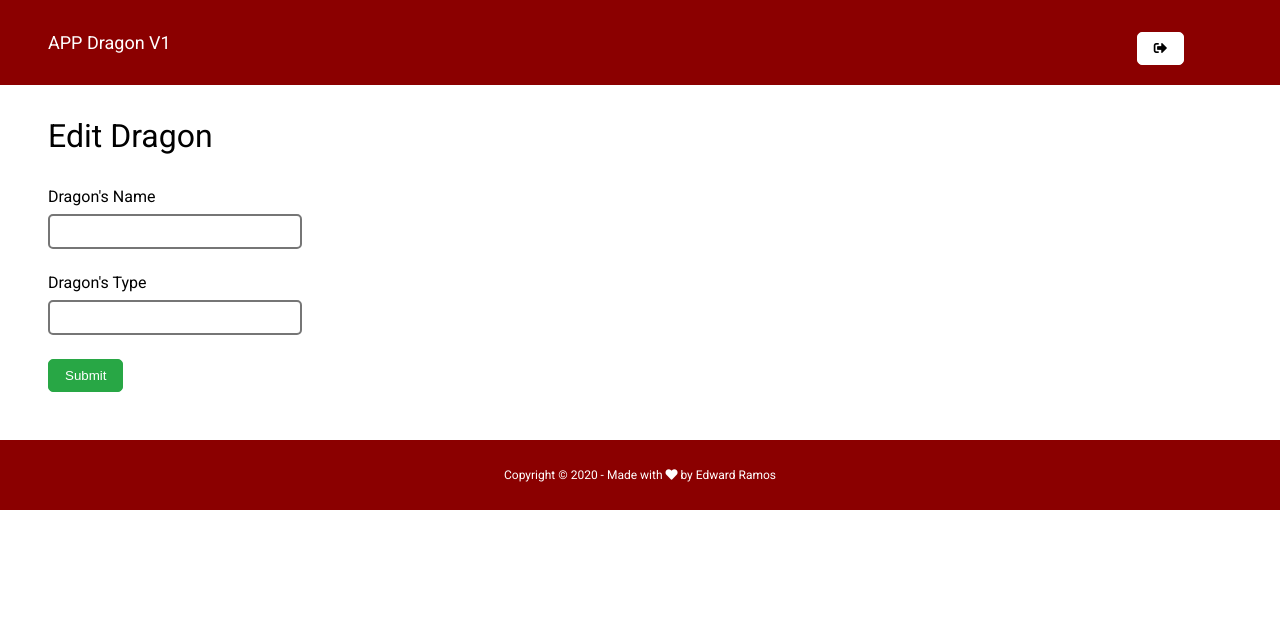
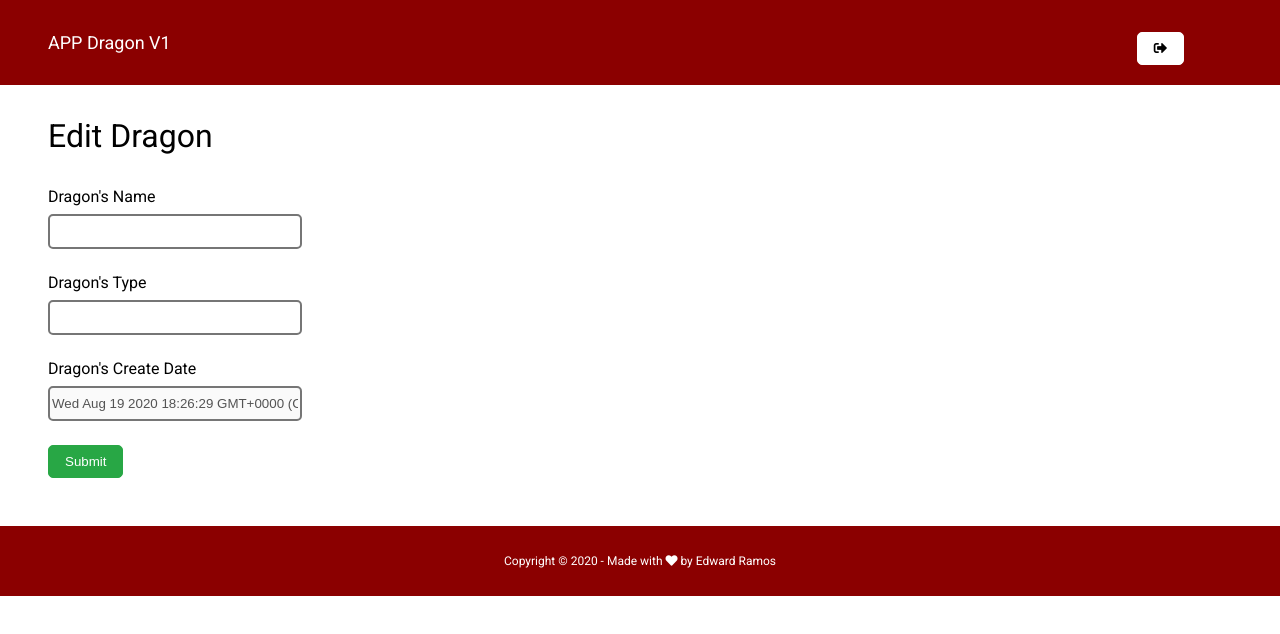
Before and after one commit to kalbzero/App-Dragon, an Angular app: page /edit/1 in a window 1280 px wide. Shown: the top 634 px of the page. Built offline with nearby package versions, Linux system fonts and the light colour scheme; no server answers; sample sign-in values are in the browser's storage.

Commit message:
input createdAt in edit mode

```diff
--- a/src/app/dragon/dragon-form/dragon-form.component.html
+++ b/src/app/dragon/dragon-form/dragon-form.component.html
@@ -7,5 +7,8 @@
     <label class="display-block">Dragon's Type</label>
     <input class="display-block form-input" type="text" formControlName="type">
 
+    <label *ngIf="currentAction == 'edit'" class="display-block">Dragon's Create Date</label>
+    <input *ngIf="currentAction == 'edit'" class="display-block form-input" type="text" formControlName="createdAt">
+
     <button class="display-block btn-okay" type="submit" [disabled]="!dragonForm.valid">Submit</button>
 </form>
```
